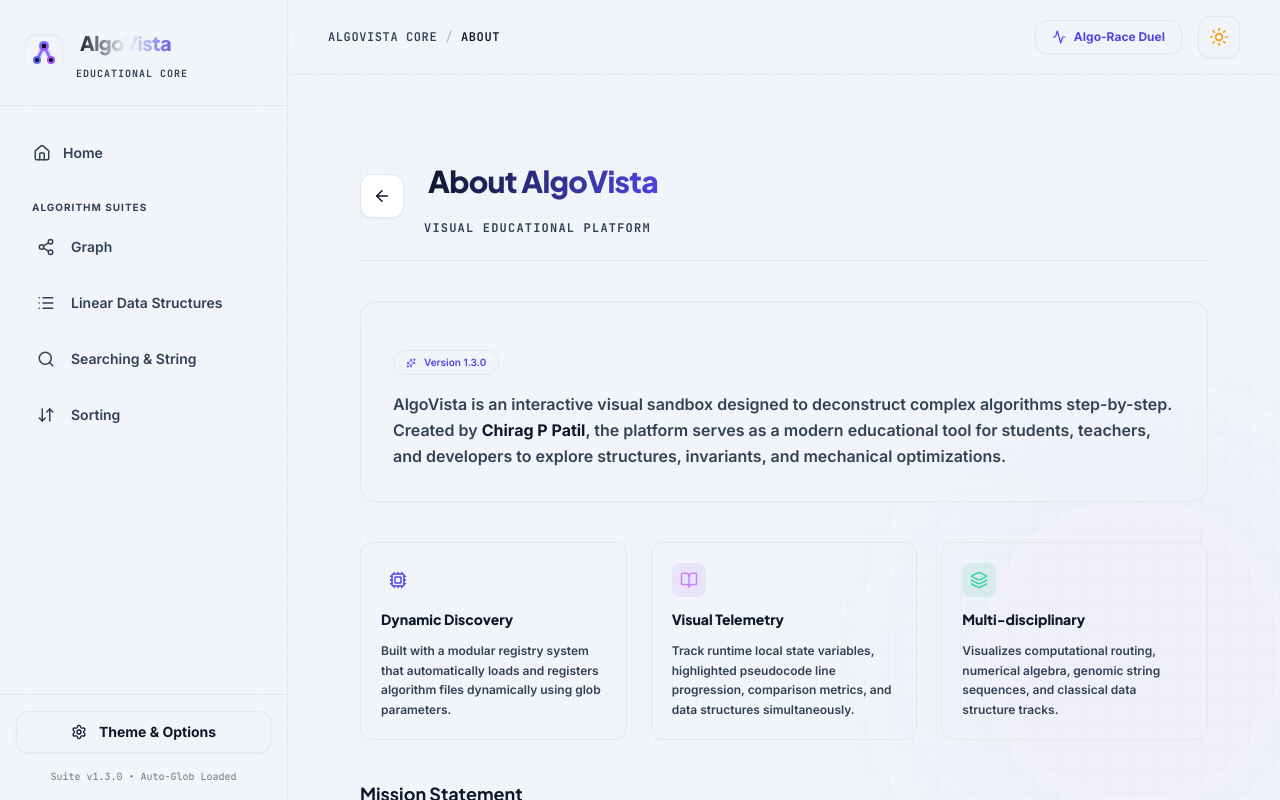
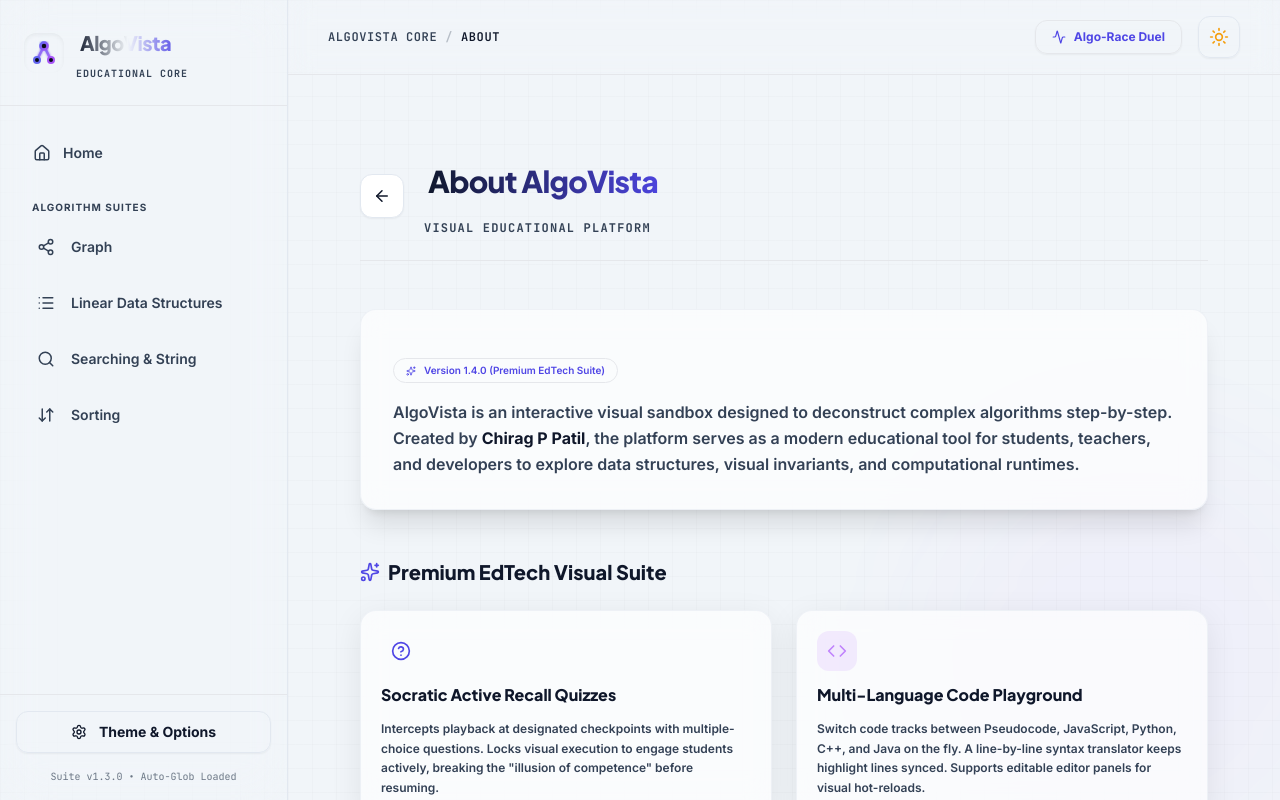
Before and after one commit to cp099/AlgoVista, a React (Vite) app: page /about in a window 1280 px wide. Built offline with nearby package versions, Linux system fonts and the light colour scheme.

Commit message:
(feat) Update About Suite page with all premium visual and interactive EdTech changes

```diff
--- a/src/ui/pages/AboutPage.tsx
+++ b/src/ui/pages/AboutPage.tsx
@@ -1,10 +1,10 @@
 import React from 'react';
 import { Link } from 'react-router-dom';
-import { ArrowLeft, Sparkles, Cpu, BookOpen, Layers } from 'lucide-react';
+import { ArrowLeft, Sparkles, Cpu, HelpCircle, Code, Volume2, Award, Share2 } from 'lucide-react';
 
 export const AboutPage: React.FC = () => {
   return (
-    <div className="max-w-4xl mx-auto py-12 px-6 space-y-10 animate-fade-in text-algo-text">
+    <div className="max-w-4xl mx-auto py-12 px-6 space-y-12 animate-fade-in text-algo-text pb-16">
 
       {/* Header */}
       <div className="flex items-center gap-5 border-b border-algo-border/40 pb-6">
@@ -25,57 +25,129 @@ export const AboutPage: React.FC = () => {
       </div>
 
       {/* Hero Intro */}
-      <section className="bg-algo-surface/40 backdrop-blur-md border border-algo-border/50 rounded-2xl p-8 relative overflow-hidden space-y-4">
-        <div className="absolute top-0 right-0 w-48 h-48 bg-algo-primary/5 rounded-full blur-2xl pointer-events-none" />
+      <section className="glass-panel border border-algo-border/50 rounded-2xl p-8 relative overflow-hidden space-y-4 shadow-xl">
+        <div className="absolute top-0 right-0 w-64 h-64 bg-algo-primary/5 rounded-full blur-3xl pointer-events-none" />
         <div className="inline-flex items-center gap-2 px-3 py-1 bg-algo-primary/15 border border-algo-primary/30 rounded-full text-[10px] font-semibold text-algo-primary">
           <Sparkles size={10} />
-          Version 1.3.0
+          Version 1.4.0 (Premium EdTech Suite)
         </div>
         <p className="text-base text-algo-muted leading-relaxed font-semibold">
           AlgoVista is an interactive visual sandbox designed to deconstruct complex algorithms step-by-step.
-          Created by <strong className="text-algo-text">Chirag P Patil</strong>, the platform serves as a modern educational tool for students, teachers, and developers to explore structures, invariants, and mechanical optimizations.
+          Created by <strong className="text-algo-text">Chirag P Patil</strong>, the platform serves as a modern educational tool for students, teachers, and developers to explore data structures, visual invariants, and computational runtimes.
         </p>
       </section>
 
-      {/* Details Grid */}
-      <div className="grid grid-cols-1 md:grid-cols-3 gap-6">
-        <div className="bg-algo-surface/30 border border-algo-border/40 p-5 rounded-xl space-y-3">
-          <div className="p-2 bg-algo-primary/10 rounded-lg w-fit text-algo-primary">
-            <Cpu size={18} />
+      {/* Interactive EdTech Features Section */}
+      <section className="space-y-6">
+        <h2 className="text-xl font-extrabold text-algo-text flex items-center gap-2">
+          <Sparkles className="text-algo-primary" size={20} />
+          Premium EdTech Visual Suite
+        </h2>
+
+        <div className="grid grid-cols-1 md:grid-cols-2 gap-6">
+
+          {/* Card 1: Active Recall Quizzes */}
+          <div className="glass-panel border border-algo-border/40 p-5 rounded-2xl space-y-3">
+            <div className="p-2.5 bg-algo-primary/10 rounded-xl w-fit text-algo-primary">
+              <HelpCircle size={20} />
             </div>
-          <h3 className="font-extrabold text-sm text-algo-text">Dynamic Discovery</h3>
+            <h3 className="font-extrabold text-base text-algo-text">Socratic Active Recall Quizzes</h3>
             <p className="text-xs text-algo-muted leading-relaxed font-semibold">
-            Built with a modular registry system that automatically loads and registers algorithm files dynamically using glob parameters.
+              Intercepts playback at designated checkpoints with multiple-choice questions. Locks visual execution to engage students actively, breaking the "illusion of competence" before resuming.
             </p>
           </div>
 
-        <div className="bg-algo-surface/30 border border-algo-border/40 p-5 rounded-xl space-y-3">
-          <div className="p-2 bg-purple-500/10 rounded-lg w-fit text-purple-400">
-            <BookOpen size={18} />
+          {/* Card 2: Code Playground */}
+          <div className="glass-panel border border-algo-border/40 p-5 rounded-2xl space-y-3">
+            <div className="p-2.5 bg-purple-500/10 rounded-xl w-fit text-purple-400">
+              <Code size={20} />
             </div>
-          <h3 className="font-extrabold text-sm text-algo-text">Visual Telemetry</h3>
+            <h3 className="font-extrabold text-base text-algo-text">Multi-Language Code Playground</h3>
             <p className="text-xs text-algo-muted leading-relaxed font-semibold">
-            Track runtime local state variables, highlighted pseudocode line progression, comparison metrics, and data structures simultaneously.
+              Switch code tracks between Pseudocode, JavaScript, Python, C++, and Java on the fly. A line-by-line syntax translator keeps highlight lines synced. Supports editable editor panels for visual hot-reloads.
             </p>
           </div>
 
-        <div className="bg-algo-surface/30 border border-algo-border/40 p-5 rounded-xl space-y-3">
-          <div className="p-2 bg-emerald-500/10 rounded-lg w-fit text-emerald-400">
-            <Layers size={18} />
+          {/* Card 3: Sound Synthesizer */}
+          <div className="glass-panel border border-algo-border/40 p-5 rounded-2xl space-y-3">
+            <div className="p-2.5 bg-emerald-500/10 rounded-xl w-fit text-emerald-400">
+              <Volume2 size={20} />
             </div>
-          <h3 className="font-extrabold text-sm text-algo-text">Multi-disciplinary</h3>
+            <h3 className="font-extrabold text-base text-algo-text">Auditory Sound Synthesizer</h3>
             <p className="text-xs text-algo-muted leading-relaxed font-semibold">
-            Visualizes computational routing, numerical algebra, genomic string sequences, and classical data structure tracks.
+              Uses the browser's native Web Audio API to play real-time synthesizer frequencies. Maps element values to pitches and operations (compares, swaps, writes, success) to specific sound wave formats.
+            </p>
+          </div>
+
+          {/* Card 4: Comparative Races */}
+          <div className="glass-panel border border-algo-border/40 p-5 rounded-2xl space-y-3">
+            <div className="p-2.5 bg-amber-500/10 rounded-xl w-fit text-amber-500">
+              <Award size={20} />
+            </div>
+            <h3 className="font-extrabold text-base text-algo-text">Comparative Algo-Races</h3>
+            <p className="text-xs text-algo-muted leading-relaxed font-semibold">
+              Start synchronous duels with up to 3 sorting algorithms running on a shared array. Features dynamic distribution presets (random, reversed, nearly sorted, duplicates) and awards Gold, Silver, and Bronze rankings.
+            </p>
+          </div>
+
+          {/* Card 5: Classroom sharing */}
+          <div className="glass-panel border border-algo-border/40 p-5 rounded-2xl space-y-3">
+            <div className="p-2.5 bg-sky-500/10 rounded-xl w-fit text-sky-400">
+              <Share2 size={20} />
+            </div>
+            <h3 className="font-extrabold text-base text-algo-text">Classroom Presentation Mode</h3>
+            <p className="text-xs text-algo-muted leading-relaxed font-semibold">
+              Supports serialization of custom visualizer inputs into Base64 query parameters. Instantly generates shareable URL links for teachers to distribute custom configurations to classrooms.
+            </p>
+          </div>
+
+          {/* Card 6: Dynamic Glob Registry */}
+          <div className="glass-panel border border-algo-border/40 p-5 rounded-2xl space-y-3">
+            <div className="p-2.5 bg-pink-500/10 rounded-xl w-fit text-pink-400">
+              <Cpu size={20} />
+            </div>
+            <h3 className="font-extrabold text-base text-algo-text">Modular Auto-Registry</h3>
+            <p className="text-xs text-algo-muted leading-relaxed font-semibold">
+              Powered by a modular autoloader executing glob parameters. Discovers and registers custom algorithm modules across sorting, graphs, numeric calculations, and string search files automatically.
+            </p>
+          </div>
+
+        </div>
+      </section>
+
+      {/* Details Grid (Core specs) */}
+      <section className="space-y-6">
+        <h2 className="text-lg font-bold text-algo-text">Core Infrastructure</h2>
+        <div className="grid grid-cols-1 md:grid-cols-3 gap-6">
+          <div className="bg-algo-surface/30 border border-algo-border/40 p-5 rounded-xl space-y-2">
+            <h3 className="font-bold text-sm text-algo-text">Visual Telemetry</h3>
+            <p className="text-xs text-algo-muted leading-relaxed font-medium">
+              Track local state variables, indices compare/swap events, operation statistics, and canvas nodes in real-time.
+            </p>
+          </div>
+
+          <div className="bg-algo-surface/30 border border-algo-border/40 p-5 rounded-xl space-y-2">
+            <h3 className="font-bold text-sm text-algo-text">Stage Visualizers</h3>
+            <p className="text-xs text-algo-muted leading-relaxed font-medium">
+              Supports diverse structures including 1D Arrays, 2D Matrices, Stack/Queue animations, and dynamic D3 SVG Graph layouts.
+            </p>
+          </div>
+
+          <div className="bg-algo-surface/30 border border-algo-border/40 p-5 rounded-xl space-y-2">
+            <h3 className="font-bold text-sm text-algo-text">Cinema Focus Mode</h3>
+            <p className="text-xs text-algo-muted leading-relaxed font-medium">
+              Toggle fullscreen visualization states to hide side panels and expand active visual canvases to 100% viewport width.
             </p>
           </div>
         </div>
+      </section>
 
-      {/* Story */}
+      {/* Mission Statement */}
       <section className="space-y-4">
         <h2 className="text-lg font-bold text-algo-text">Mission Statement</h2>
         <p className="text-sm text-algo-muted leading-relaxed font-semibold">
-          Algorithmic logic is often locked behind abstract code interfaces and mathematical notations. AlgoVista aims to bridge the gap by translating abstract procedures into interactive graphics.
-          By offering timeline scrubbers, playback speed controls, and blueprint canvas configurations, users can study edge behaviors, analyze complexity bounds, and gain intuitive mechanical understanding.
+          Computational logic can feel abstract when locked behind compiler logs and complex notations. AlgoVista bridges this gap by translating logic into interactive graphic stages.
+          By offering granular controls, interactive recall tools, multi-algorithm duels, and sharing channels, it strives to build deep intuitive understanding for learners worldwide.
         </p>
       </section>
 
```
Lines whose indentation alone changed are shown as unchanged.
